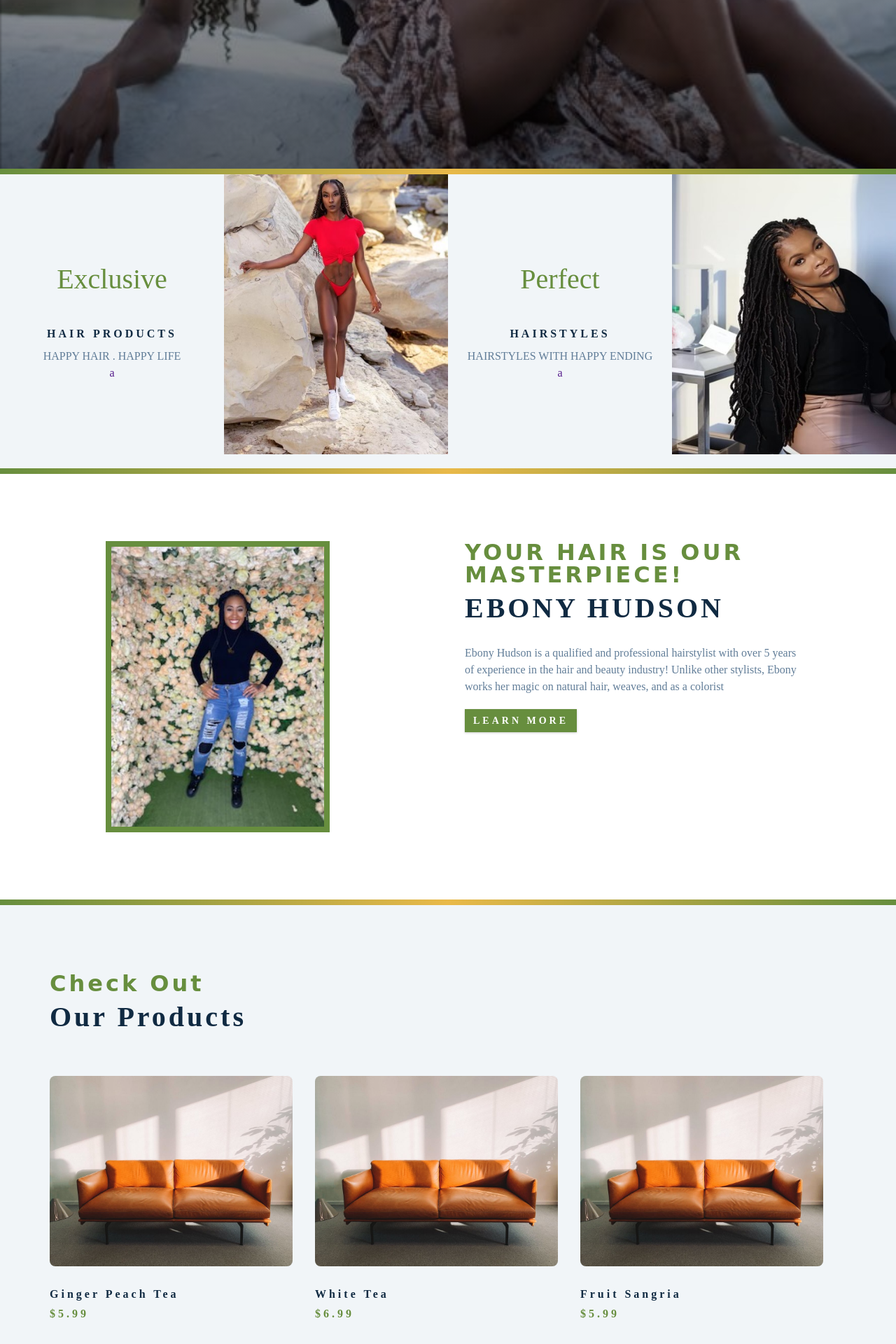
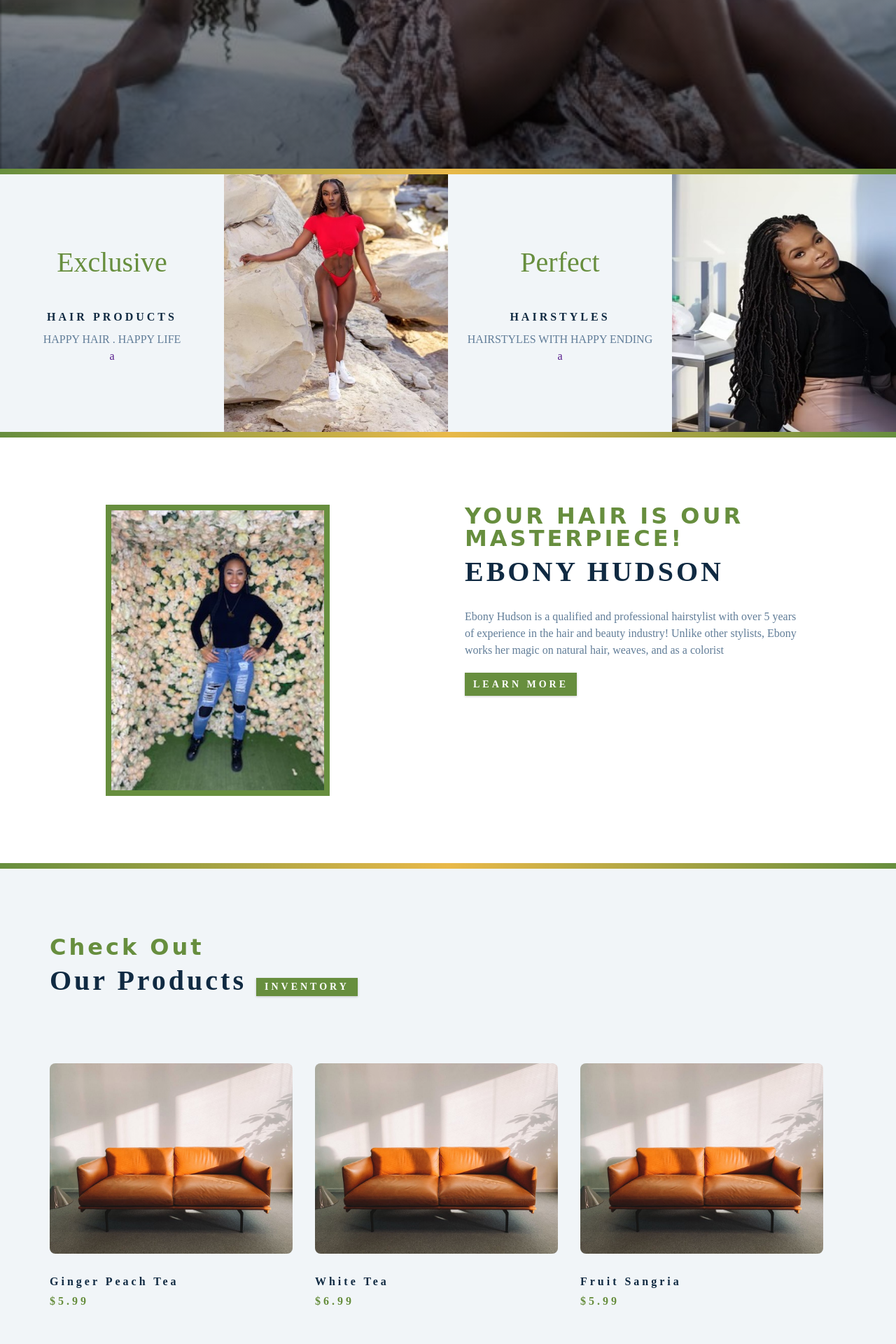
Before and after one commit to Jaice561/Project_-1, a Django app: page / in a window 1280 px wide. Shown: the part 559-2479 px from the top of the page at 70% size. Run offline with Django 3.2, Linux system fonts and the light colour scheme; some libraries are stand-ins or nearby versions; some web fonts are replaced.

Commit message:
css progress

```diff
--- a/store/static/store/main.css
+++ b/store/static/store/main.css
@@ -427,7 +427,7 @@ skills
   background: var(--color-grey-5);
 }
 .skill {
-  padding: 7.5rem 0;
+  padding: 6rem 0;
   text-align: center;
   transition: var(--transition);
 }
@@ -445,9 +445,9 @@ skills
 }
 
 .skill img {
-  /* padding-top: -25px; */
-  height: 25rem;
-  margin-top: -120px;
+  padding-top: 16px;
+  height: 24rem;
+  margin-top: -112px;
   margin-bottom: -100px;
 }
 
--- a/store/templates/store/base.html
+++ b/store/templates/store/base.html
@@ -295,7 +295,7 @@
             <a class="nav-item nav-link" href="{% url 'profile' %}">Profile</a>
           </li>
           <li>
-            <a class="nav-item nav-link" href="{% url 'store-home' %}">Logout</a>
+            <a class="nav-item nav-link" href="{% url 'logout' %}">Logout</a>
           </li>
           <li>
             <div class="form-inline my-2 my-lg-0">
@@ -325,6 +325,12 @@
               <p id="cart-total">{{ cartItems }}</p>
             </div>
             {% endif %}
+          </li>
+          <li class="nav-cart">
+            <div>
+              <a href="https://booking.appointy.com/Jaice561" target="_blank"><img src="https://appointy.com/Images/scheduleme.png" alt="" border="0" /></a>
+            </div>
+
           </li>
         </ul>
       </nav>
--- a/store/templates/store/home.html
+++ b/store/templates/store/home.html
@@ -102,15 +102,17 @@
     <article class="products-info">
       <div class="section-title">
         <h3>check out</h3>
-        <h2>our products</h2>
+        <h3>
+          <h2>our products <a href="{% url 'store-booking' %} " class="btn">inventory</a></h2></h3>
+
       </div>
       <!-- <p class="product-text">
         Lorem ipsum dolor sit amet, consectetur adipisicing elit. Et deleniti
         nesciunt doloremque ullam laudantium nam, sed dolorem aliquam
         necessitatibus quaerat. Eum vitae non dolore aperiam.
       </p> -->
-      <!-- <a href="{% url 'store-booking' %}" class="btn">inventory</a>
-    </article> -->
+
+    </article>
     <article class="products-inventory clearfix">
       <div class="product">
         <img
--- a/storefront/urls.py
+++ b/storefront/urls.py
@@ -27,7 +27,7 @@ urlpatterns = [
     path('register/', user_views.register, name='register'),
     path('profile/', user_views.profile, name='profile'),
     path('login/', auth_views.LoginView.as_view(template_name='users/login.html'), name='login'),
-    path('logout/', auth_views.LogoutView.as_view(template_name='users/logout.html'), name='logout'),
+    path('logout/', auth_views.LogoutView.as_view(template_name='store/home.html'), name='logout'),
     path('', include('store.urls')),
 ]
 
```
Also changed, not shown: store/templates/store/checkout.html (+17 -18 lines).
